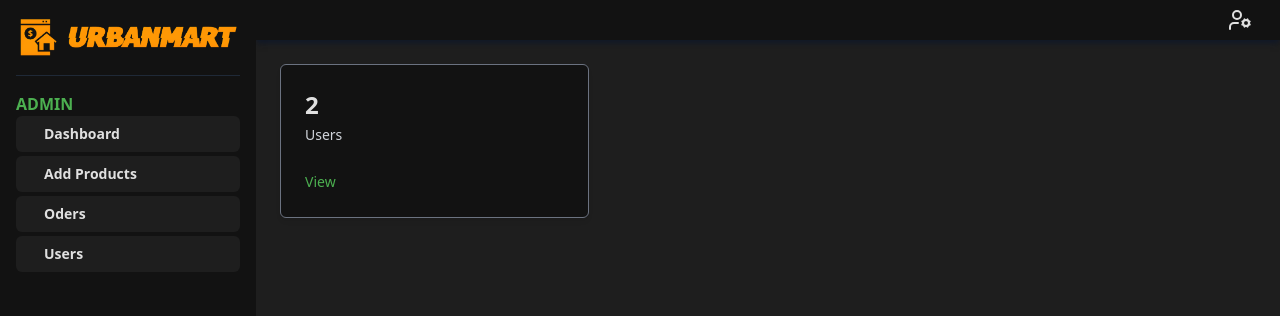
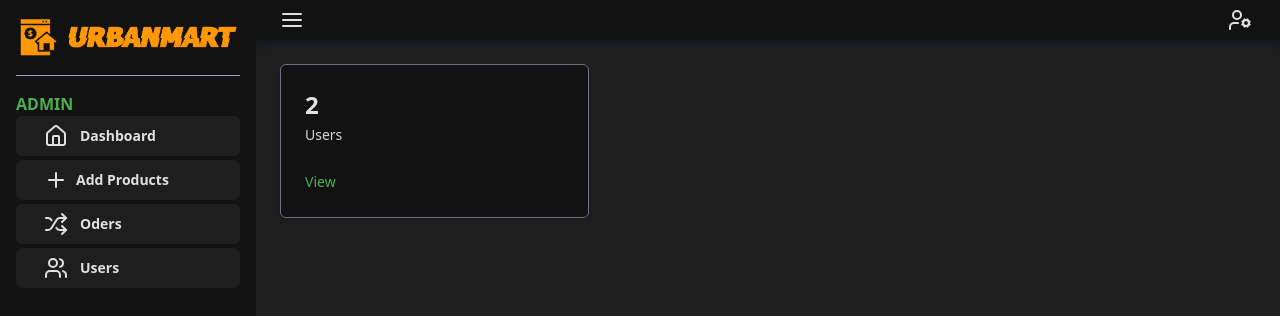
Before and after one commit to akrathor18/E-commerce, a React (Vite) app in the folder client/: page /admin in a window 1280 px wide. Shown: the top 316 px of the page. Built offline with nearby package versions, Linux system fonts and the light colour scheme.

Commit message:
altering Admin panle

```diff
--- a/client/src/components/AdminPanel.jsx
+++ b/client/src/components/AdminPanel.jsx
@@ -1,16 +1,17 @@
-import React from "react";
-import { UserCog } from 'lucide-react';
+import {React,useState } from "react";
+import { UserCog,Users,Plus,House,Shuffle , AlignJustify    } from 'lucide-react';
 import { Disclosure, DisclosureButton, DisclosurePanel, Menu, MenuButton, MenuItem, MenuItems } from '@headlessui/react'
 import { Bars3Icon, XMarkIcon } from '@heroicons/react/24/outline'
 
 import { Link } from 'react-router-dom'
 import logo from '../assets/logo.png'
 const AdminPanel = () => {
+  const [sidebarOpen, setSidebarOpen] = useState(true);
   return (
     <div className="text-text font-inter">
       {/* Sidebar */}
-      <div className="fixed left-0 top-0 w-64 h-full bg-primary p-4 z-50 sidebar-menu transition-transform">
-        <a href="#" className="flex items-center pb-4 border-b border-b-gray-800">
+      <div className={`fixed left-0 top-0 w-64 h-full bg-primary p-4 z-50  transition-transform ${sidebarOpen ? '' : 'hidden'} `}>
+        <a href="#" className={`flex items-center pb-4 border-b border-b-gray-400 `}>
           <h2 className="font-bold text-2xl">
            <img src={logo} alt="logo"/>
           </h2>
@@ -23,7 +24,8 @@ const AdminPanel = () => {
               className="flex font-semibold items-center py-2 px-4 text-text bg-secondary hover:text-hover rounded-md group-[.active]:bg-hover group-[.active]:text-white group-[.selected]:bg-gray-950 group-[.selected]:text-gray-100"
             >
               <i className="ri-home-2-line mr-3 text-lg"></i>
-              <span className="text-sm">Dashboard</span>
+              <House/>
+              <span className="text-sm pl-3">Dashboard</span>
             </a>
           </li>
           <li className="mb-1 group">
@@ -32,7 +34,8 @@ const AdminPanel = () => {
               className="flex font-semibold items-center py-2 px-4 text-text bg-secondary hover:text-hover rounded-md group-[.active]:bg-hover group-[.active]:text-white group-[.selected]:bg-gray-950 group-[.selected]:text-gray-100 sidebar-dropdown-toggle"
             >
               <i className="bx bx-user mr-3 text-lg"></i>
-              <span className="text-sm">Add Products</span>
+              <Plus />
+              <span className="text-sm pl-2">Add Products</span>
               <i className="ri-arrow-right-s-line ml-auto group-[.selected]:rotate-90"></i>
             </a>
 
@@ -43,7 +46,8 @@ const AdminPanel = () => {
               className="flex font-semibold items-center py-2 px-4 text-text bg-secondary hover:text-hover rounded-md group-[.active]:bg-hover group-[.active]:text-white group-[.selected]:bg-gray-950 group-[.selected]:text-gray-100 sidebar-dropdown-toggle"
             >
               <i className="bx bx-user mr-3 text-lg"></i>
-              <span className="text-sm">Oders</span>
+               <Shuffle />
+              <span className="text-sm pl-3">Oders</span>
               <i className="ri-arrow-right-s-line ml-auto group-[.selected]:rotate-90"></i>
             </a>
 
@@ -54,7 +58,9 @@ const AdminPanel = () => {
               className="flex font-semibold items-center py-2 px-4 text-text bg-secondary hover:text-hover rounded-md group-[.active]:bg-hover group-[.active]:text-white group-[.selected]:bg-gray-950 group-[.selected]:text-gray-100 sidebar-dropdown-toggle"
             >
               <i className="bx bx-user mr-3 text-lg"></i>
-              <span className="text-sm">Users</span>
+              <Users />
+              <span className="text-sm pl-3">
+                Users</span>
               <i className="ri-arrow-right-s-line ml-auto group-[.selected]:rotate-90"></i>
             </a>
 
@@ -63,14 +69,16 @@ const AdminPanel = () => {
         </ul>
       </div>
 
-      <div className="fixed top-0 left-0 w-full h-full bg-text z-40 md:hidden sidebar-overlay">hh</div>
 
       {/* Main Content */}
-      <main className="w-full md:w-[calc(100%-256px)] md:ml-64 bg-secondary min-h-screen transition-all main">
+      <main className={`  w-full ${sidebarOpen ? 'md:ml-64 md:w-[calc(100%-256px)]' : ''}    bg-secondary min-h-screen transition-all main`}>
         {/* Navbar */}
         <div className="py-2 px-6 bg-primary flex items-center shadow-md shadow-gray-900 sticky top-0 left-0 z-30">
-          <button type="button" className="text-lg text-gray-900 font-semibold sidebar-toggle">
+          <button
+          onClick={() => setSidebarOpen(prevState => !prevState)}
+          type="button" className="text-lg text-text font-semibold sidebar-toggle">
             <i className="ri-menu-line"></i>
+            <AlignJustify/>
           </button>
 
           <ul className="ml-auto flex items-center">
@@ -81,7 +89,7 @@ const AdminPanel = () => {
 {/* ------------------------------------Profile dropdown */}
 <Menu as="div" className="relative ml-3">
   <div>
-    <MenuButton className="relative flex rounded-full bg-secondry text-2xl  ">
+    <MenuButton className="relative flex rounded-full bg-primary text-2xl  ">
       <span className="absolute -inset-1.5" />
       <span className="sr-only">Open user menu</span>
       <UserCog />
@@ -90,7 +98,7 @@ const AdminPanel = () => {
   </div>
   <MenuItems
     transition
-    className="absolute right-0 z-10 mt-2 w-52 origin-top-right rounded-md bg-secondary text-text py-1 shadow-lg ring-1 ring-black/5 transition focus:outline-none data-[closed]:scale-95 data-[closed]:transform data-[closed]:opacity-0 data-[enter]:duration-100 data-[leave]:duration-75 data-[enter]:ease-out data-[leave]:ease-in"
+    className="absolute right-0 z-10 mt-2 w-52 origin-top-right rounded-md bg-primary text-text py-1 shadow-lg ring-1 ring-black/5 transition focus:outline-none data-[closed]:scale-95 data-[closed]:transform data-[closed]:opacity-0 data-[enter]:duration-100 data-[leave]:duration-75 data-[enter]:ease-out data-[leave]:ease-in"
   >
     <MenuItem>
       <a
```
